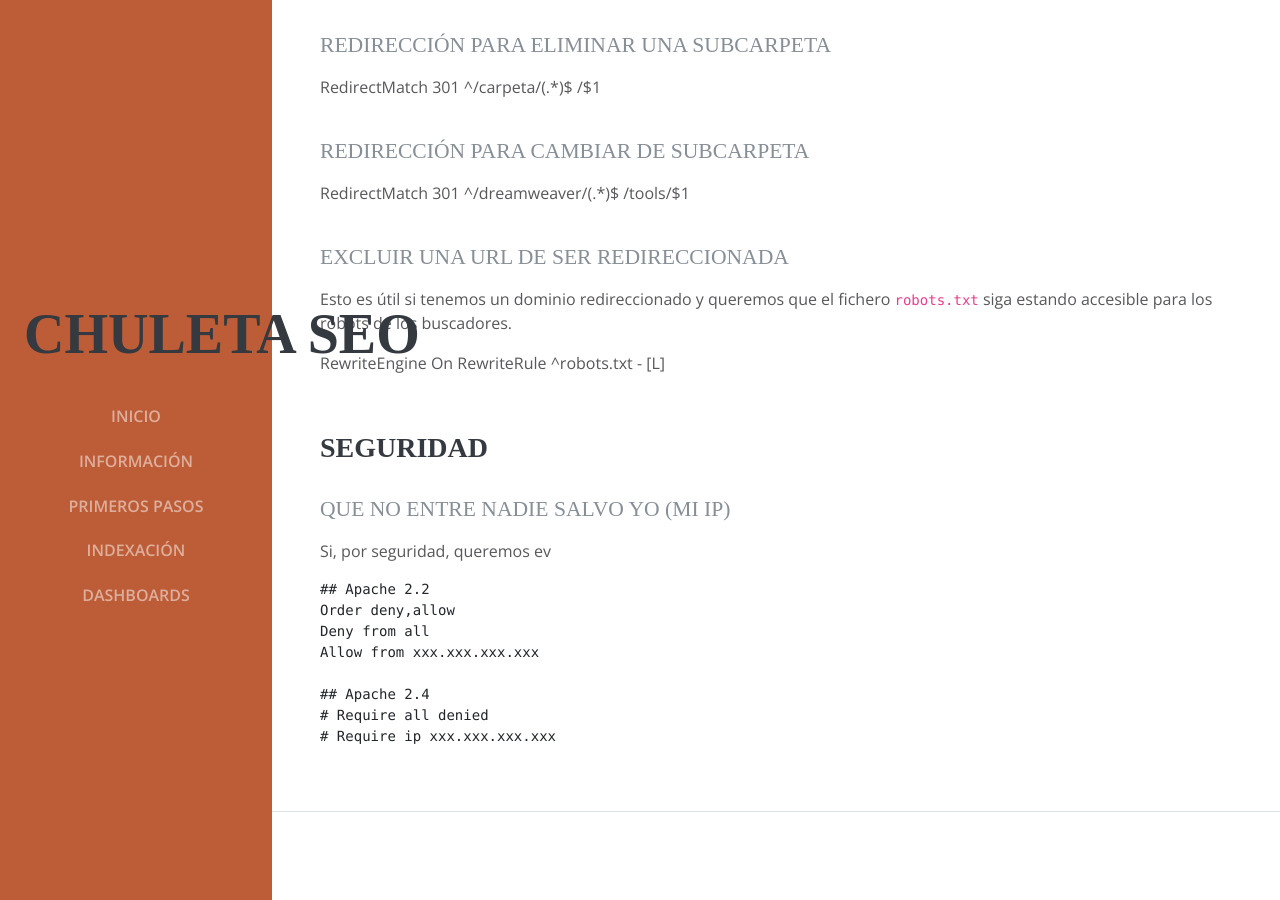
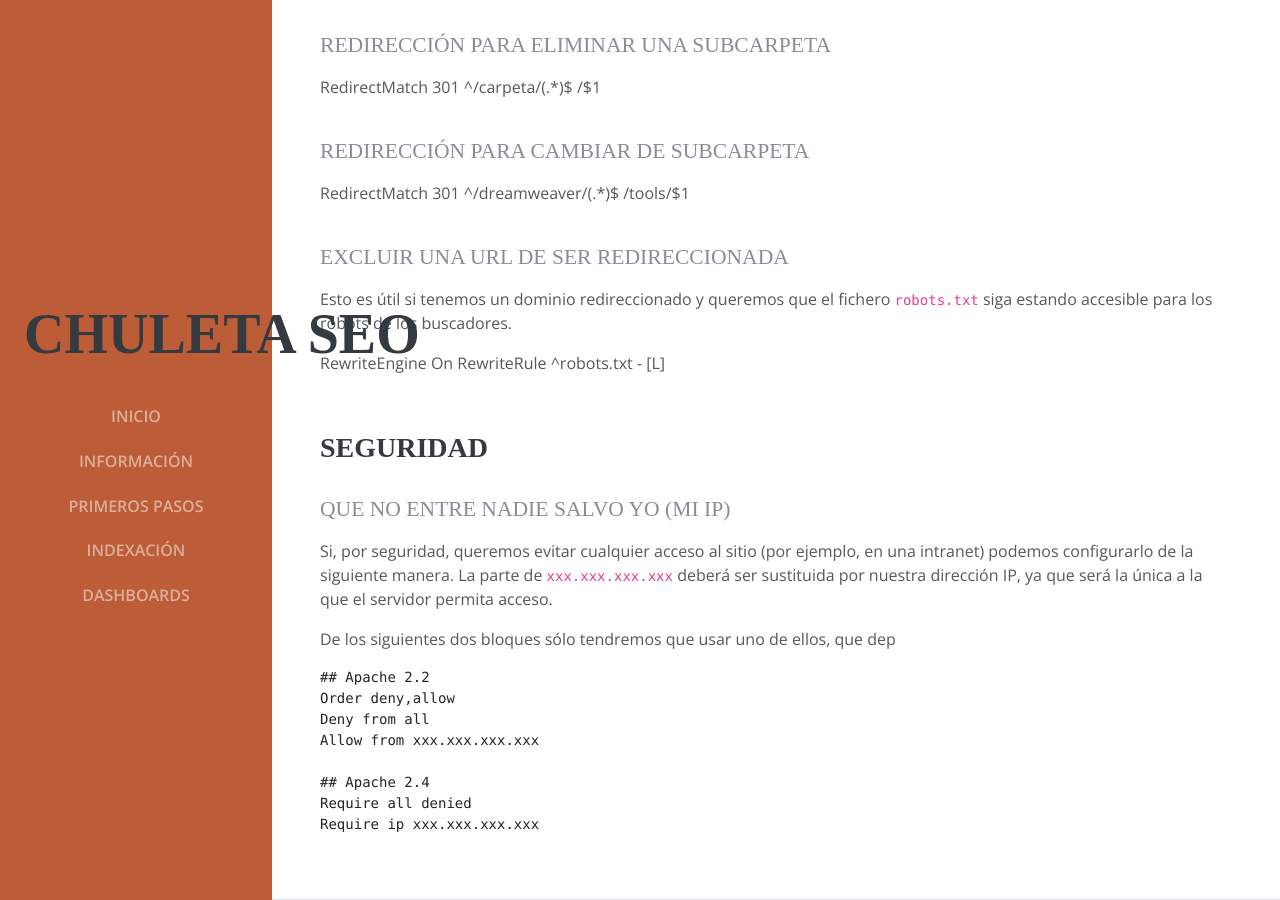
Before and after one commit to Emirodgar/w-chuleta-seo, a Jekyll site: the page built from 2 - Primeros pasos en SEO/configurar-servidor-apache-htaccess.md, in a window 1280 px wide and 900 px high, scrolled down 1396 px. Built offline with Jekyll 4.4.1, drawn with Linux system fonts in a browser that asks for light colours; some web fonts are replaced; our own code applies the rules of GitHub Pages for plain Markdown files; some of the changed lines change nothing that is shown.

Commit message:
2 - Primeros pasos en SEO/configurar-servidor-apache-htaccess.md updated from https://stackedit.io/

```diff
--- a/2 - Primeros pasos en SEO/configurar-servidor-apache-htaccess.md
+++ b/2 - Primeros pasos en SEO/configurar-servidor-apache-htaccess.md
@@ -83,7 +83,9 @@
 
 ### Que no entre nadie salvo yo (mi ip)
 
-Si, por seguridad, queremos ev
+Si, por seguridad, queremos evitar cualquier acceso al sitio (por ejemplo, en una intranet) podemos configurarlo de la siguiente manera. La parte de `xxx.xxx.xxx.xxx` deberá ser sustituida por nuestra dirección IP, ya que será la única a la que el servidor permita acceso.
+
+De los siguientes dos bloques sólo tendremos que usar uno de ellos, que dep
 
     ## Apache 2.2
     Order deny,allow
@@ -91,10 +93,10 @@
     Allow from xxx.xxx.xxx.xxx
 
     ## Apache 2.4
-    # Require all denied
-    # Require ip xxx.xxx.xxx.xxx
+    Require all denied
+    Require ip xxx.xxx.xxx.xxx
 
 <!--stackedit_data:
-eyJoaXN0b3J5IjpbLTgyMjI2NjU2NCw0OTY1OTQ2OTIsLTY5NT
+eyJoaXN0b3J5IjpbMTk0NzAyMTU1MSw0OTY1OTQ2OTIsLTY5NT
 M4NDM3NV19
 -->
```
